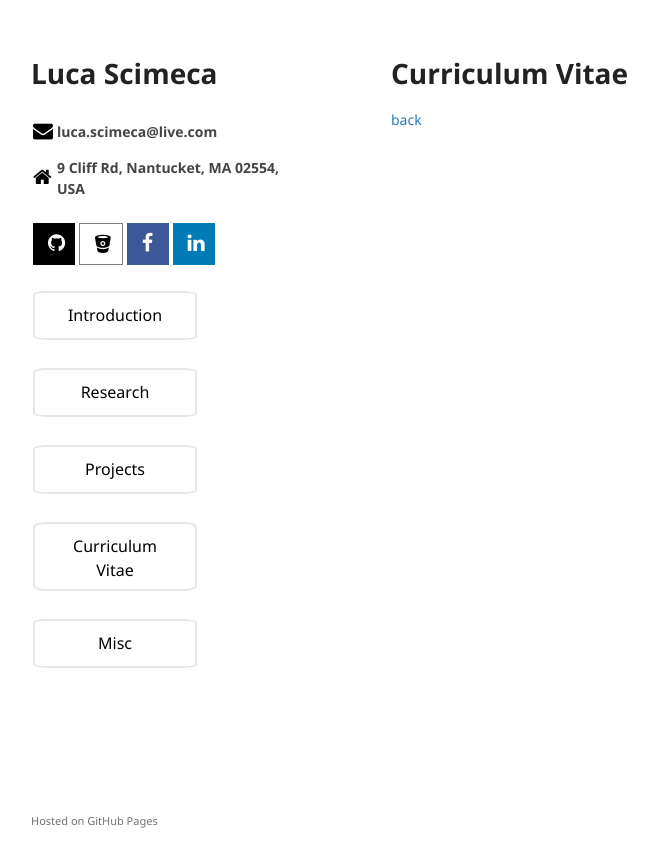
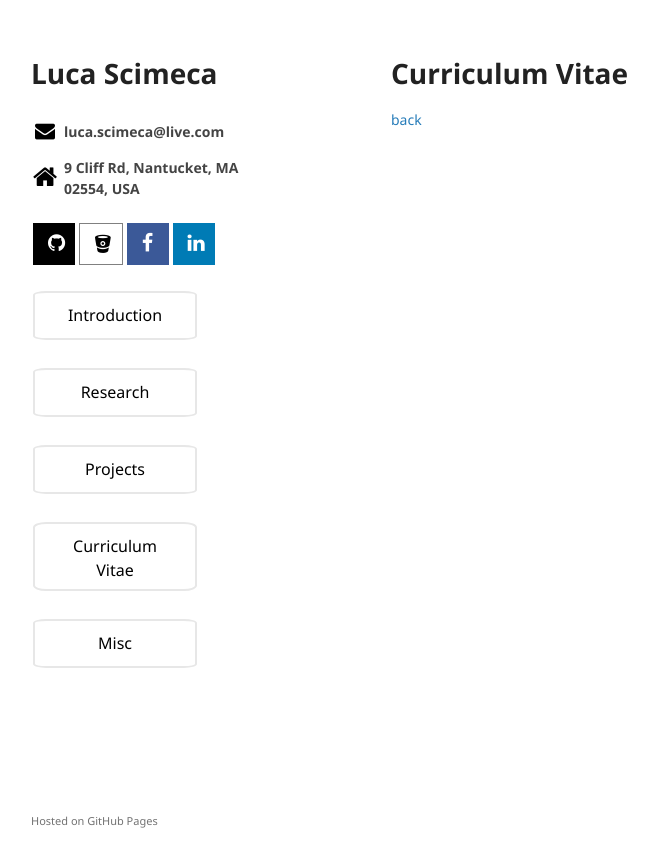
Before and after one commit to lucascimeca/lucascimeca.github.io, a Jekyll site: the page built from curriculum-vitae.md, in a window 1280 px wide. Shown: the top 867 px of the page, without its empty margins (179-837 px from the left). Built offline with Jekyll 4.4.1, drawn with Linux system fonts in a browser that asks for light colours; nearby versions of some CDN libraries; the repository's description, which GitHub fills in, is left out; our own code applies the rules of GitHub Pages for plain Markdown files.

Commit message:
Update style.scss

```diff
--- a/assets/css/style.scss
+++ b/assets/css/style.scss
@@ -158,7 +158,7 @@ th, td {
 .fa-envelope {
   background: white;
   color: black;
-  padding-left: 0px;
+  padding-left: 2px;
   padding-right: 8px;
 }
 
@@ -166,5 +166,6 @@ th, td {
   background: white;
   color: black;
   padding-left: 0px;
-  padding-right: 8px;
+  padding-right: 15px;
+  font-size: 26px;
 }
```
